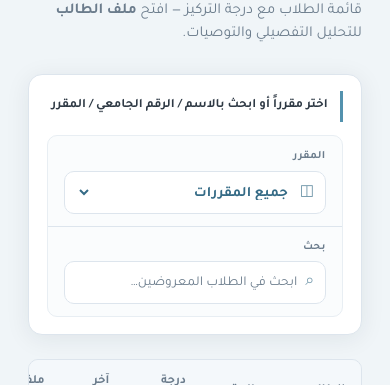
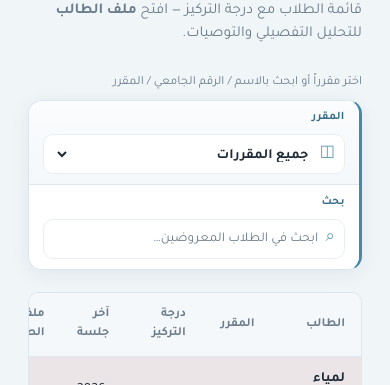
Before and after one commit to ITbyAmani/modrik-GP, a React (Vite) app: page /at-risk in a window 390 px wide. Shown: the part 710-1095 px from the top of the page. Built offline with nearby package versions, Linux system fonts and the light colour scheme.

Commit message:
Refactor student filter styles for improved layout and usability. Adjusted margins, padding, and colors for better visual consistency. Enhanced responsiveness and updated font sizes across various elements.

```diff
--- a/src/App.css
+++ b/src/App.css
@@ -974,26 +974,16 @@ body {
 
 /* ——— تصفية صفحة الطلاب: شريط موحّد (مقرر | بحث) ——— */
 .student-filter {
-  margin-bottom: 1.5rem;
+  margin-bottom: 1.35rem;
   max-width: 56rem;
-  padding: 1rem 1.15rem 1.05rem;
-  background: var(--surface);
-  border: 1px solid var(--border);
-  border-radius: var(--radius);
-  box-shadow: var(--shadow);
 }
 
 .student-filter__hint {
-  margin: 0 0 0.85rem;
-  padding: 0.35rem 0.65rem 0.4rem 0;
-  border-inline-start: 3px solid var(--brand);
-  padding-inline-start: 0.75rem;
-  font-size: 0.8rem;
-  font-weight: 600;
-  color: var(--text);
+  margin: 0 0 0.5rem;
+  font-size: 0.78rem;
+  color: var(--muted);
   text-align: start;
-  line-height: 1.45;
-  opacity: 0.92;
+  line-height: 1.4;
 }
 
 .student-filter__bar {
@@ -1002,38 +992,44 @@ body {
   align-items: stretch;
   flex-wrap: wrap;
   gap: 0;
-  background: var(--grey-50);
-  border: 1px solid var(--grey-200);
-  border-radius: var(--radius-sm);
+  background: var(--surface);
+  border: 1px solid var(--border);
+  border-radius: 14px;
+  box-shadow: 0 4px 20px rgba(30, 42, 54, 0.07);
   overflow: hidden;
+  border-inline-start: 3px solid var(--brand);
 }
 
 .student-filter__segment {
   display: flex;
   flex-direction: column;
-  justify-content: center;
-  gap: 0.35rem;
-  padding: 0.75rem 1rem;
+  justify-content: flex-start;
+  gap: 0.3rem;
+  padding: 0.65rem 0.9rem;
   min-width: 0;
 }
 
 .student-filter__segment--course {
-  flex: 0 1 14rem;
-  background: transparent;
+  flex: 0 1 13.5rem;
+  background: linear-gradient(180deg, #fafcfd 0%, var(--surface-2) 100%);
 }
 
 .student-filter__segment--search {
   flex: 1 1 12rem;
-  background: transparent;
+  background: var(--surface);
 }
 
 .student-filter__rule {
   width: 1px;
   align-self: stretch;
-  min-height: 3.4rem;
-  margin: 0.55rem 0;
-  background: var(--border);
-  border-radius: 1px;
+  min-height: 3.25rem;
+  background: linear-gradient(
+    180deg,
+    transparent 0%,
+    var(--grey-300) 18%,
+    var(--grey-300) 82%,
+    transparent 100%
+  );
   flex-shrink: 0;
 }
 
@@ -1053,11 +1049,13 @@ body {
 }
 
 .student-filter__label {
-  font-size: 0.7rem;
-  font-weight: 700;
-  color: var(--muted);
-  letter-spacing: 0.03em;
-  text-transform: none;
+  flex-shrink: 0;
+  min-height: 1.15rem;
+  font-size: 0.72rem;
+  font-weight: 800;
+  color: var(--brand-dark);
+  letter-spacing: 0.02em;
+  line-height: 1.2;
   text-align: start;
 }
 
@@ -1065,33 +1063,30 @@ body {
   display: flex;
   flex-direction: row;
   align-items: center;
-  gap: 0.5rem;
-  min-height: 2.65rem;
-  padding: 0.4rem 0.65rem 0.4rem 0.75rem;
-  border-radius: var(--radius-sm);
-  border: 1px solid var(--border);
+  gap: 0.45rem;
+  min-height: 2.5rem;
+  padding: 0.35rem 0.55rem 0.35rem 0.65rem;
+  border-radius: 10px;
+  border: 1px solid var(--grey-200);
   background: var(--surface);
-  transition: border-color 0.15s ease, box-shadow 0.15s ease,
-    background-color 0.15s ease;
+  transition: border-color 0.15s ease, box-shadow 0.15s ease;
 }
 
 .student-filter__shell:focus-within {
-  border-color: rgba(69, 137, 168, 0.45);
-  background: #fff;
-  box-shadow: 0 0 0 3px var(--brand-soft);
+  border-color: var(--brand);
+  box-shadow: 0 0 0 2px var(--brand-soft);
 }
 
 .student-filter__glyph {
   flex-shrink: 0;
-  font-size: 0.95rem;
+  font-size: 1rem;
   line-height: 1;
-  color: var(--brand-dark);
-  opacity: 0.75;
+  color: var(--brand);
+  opacity: 0.88;
 }
 
 .student-filter__glyph--search {
-  font-size: 1rem;
-  opacity: 0.7;
+  font-size: 1.05rem;
 }
 
 .student-filter__select,
@@ -1101,9 +1096,9 @@ body {
   border: none;
   background: transparent;
   font-family: inherit;
-  font-size: 0.9rem;
+  font-size: 0.88rem;
   color: var(--text);
-  line-height: 1.4;
+  line-height: 1.35;
   padding: 0.2rem 0;
 }
 
@@ -1111,13 +1106,12 @@ body {
   cursor: pointer;
   text-align: start;
   font-weight: 600;
-  color: var(--brand-dark);
 }
 
 .student-filter__input::placeholder {
   color: var(--muted);
   font-weight: 400;
-  font-size: 0.85rem;
+  font-size: 0.84rem;
 }
 
 .search-input {
```
